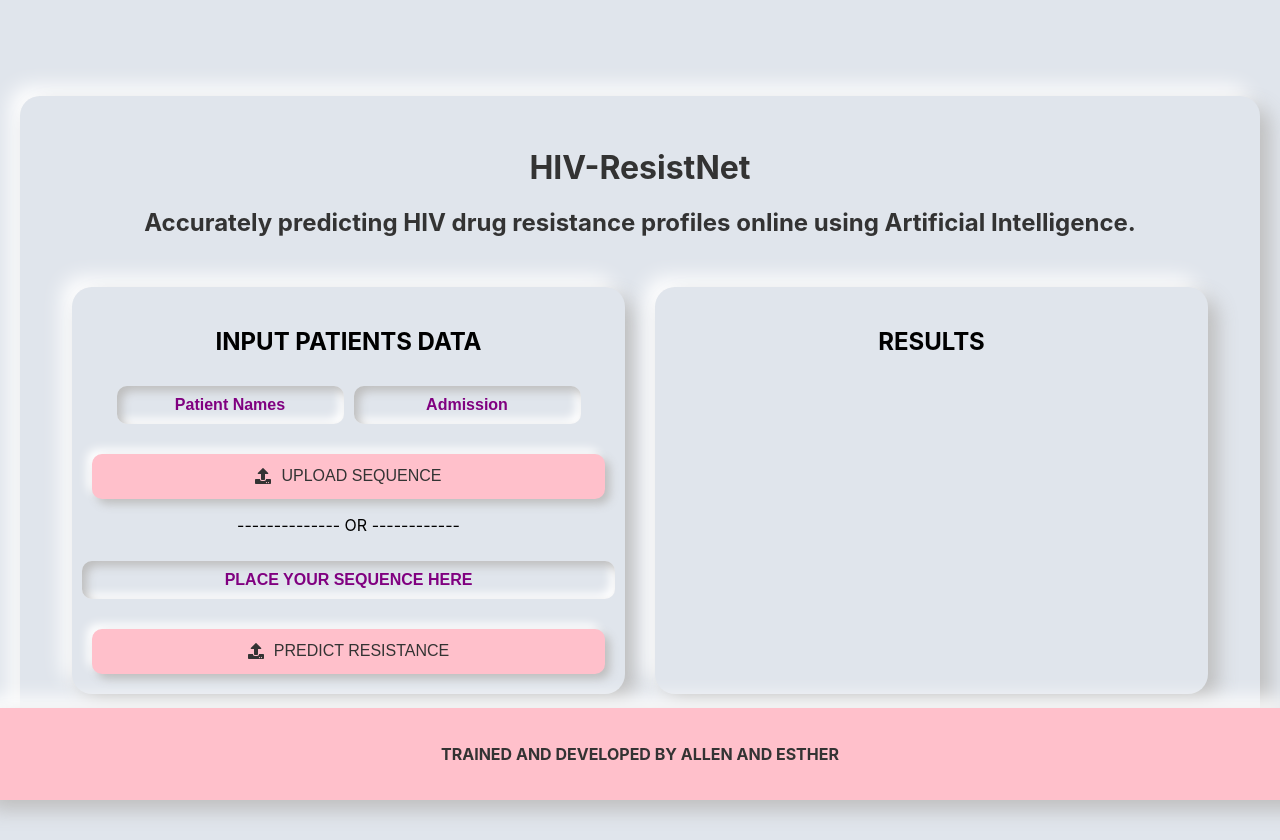
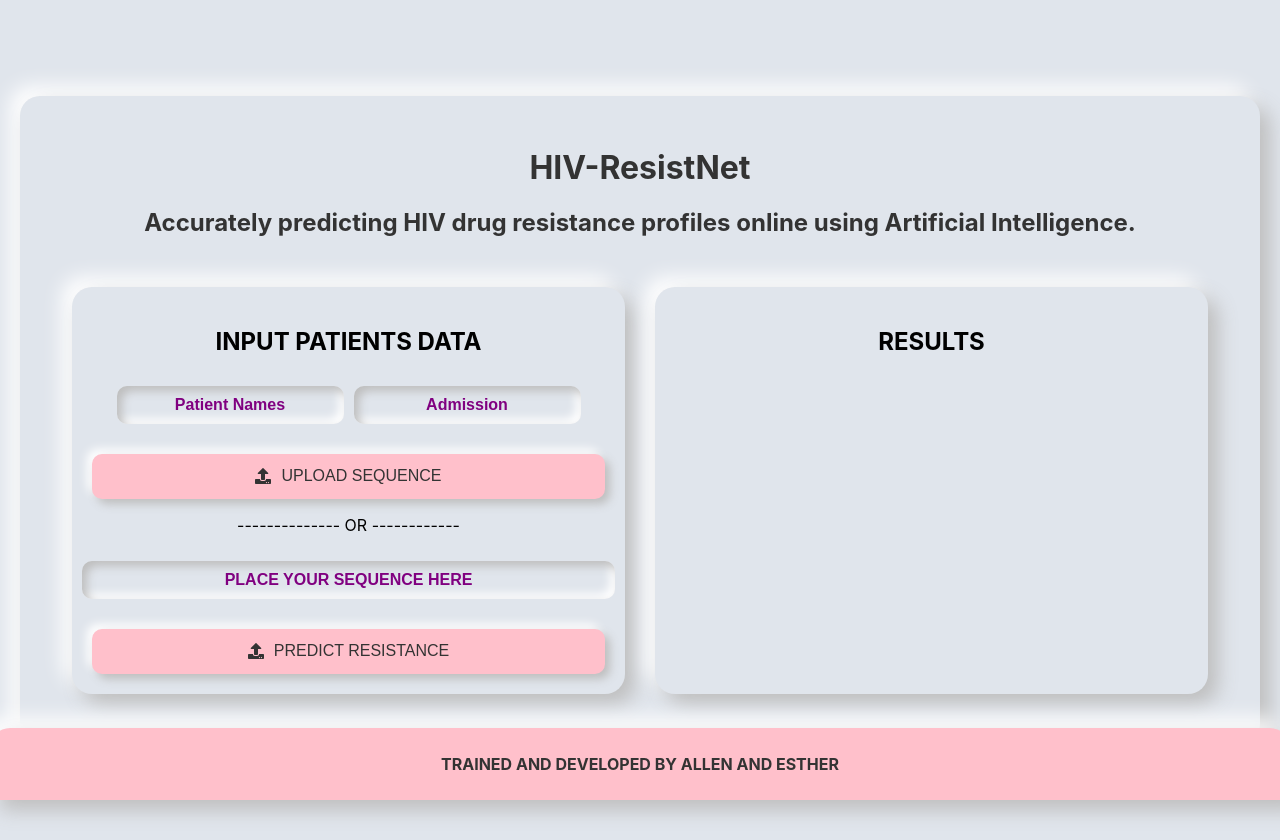
Before and after one commit to PhillDev-coder256/hivdrugresistance, a React (Create React App) app: page / in a window 1280 px wide. Built offline with nearby package versions, Linux system fonts and the light colour scheme.

Commit message:
Update App.css

```diff
--- a/src/App.css
+++ b/src/App.css
@@ -98,6 +98,7 @@
   padding: 20px;
   box-shadow: 5px 5px 10px #bebebe, -5px -5px 10px #ffffff;
   margin-top: 20px;
+  margin-bottom: 30px;
 }
 
 .result-container h3 {
@@ -120,7 +121,7 @@
   background-color: pink;
   color: #333;
   text-align: center;
-  padding: 20px;
+  padding: 10px;
   width: 100%;
   position: fixed;
   bottom: 0;
```
